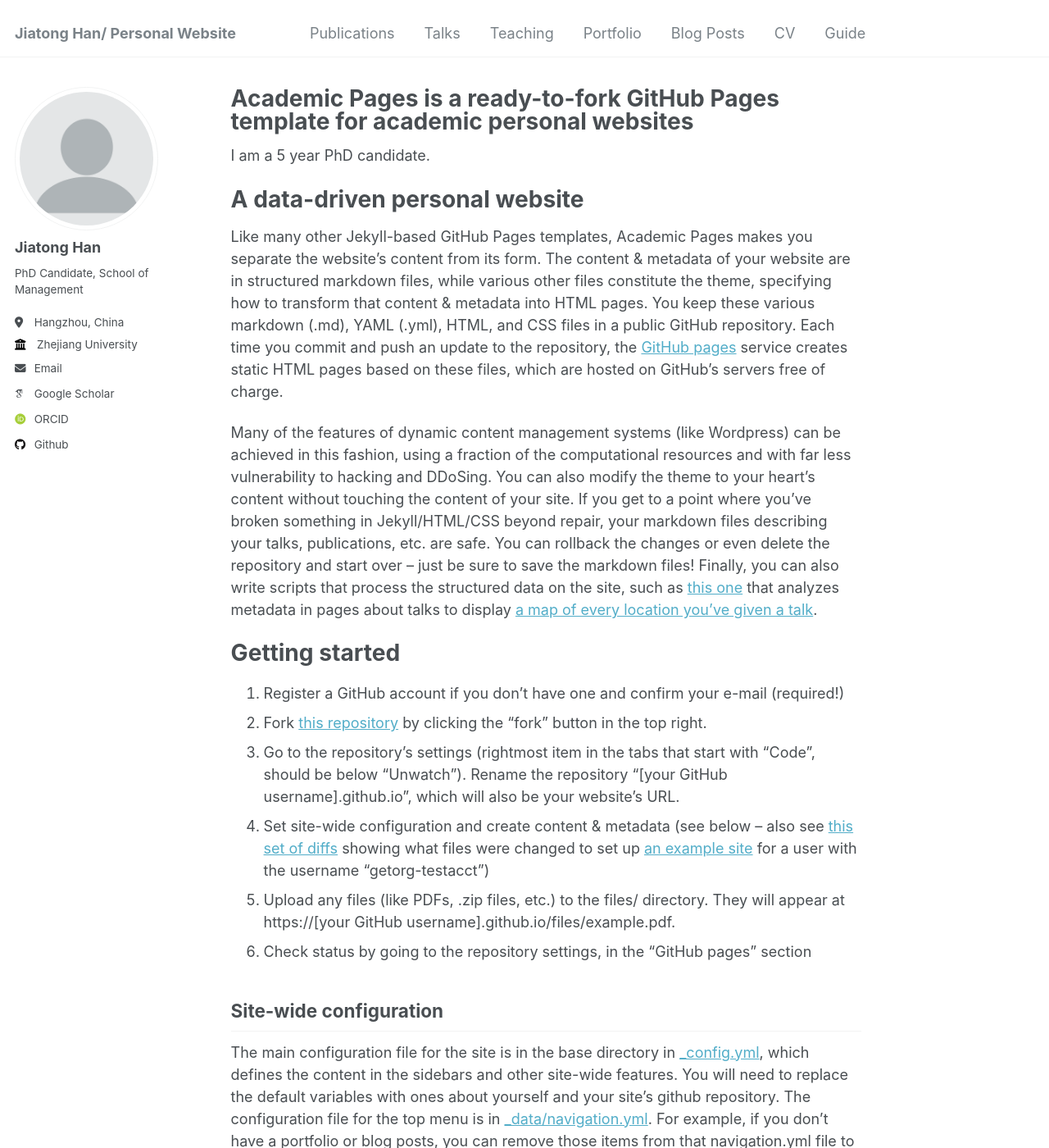
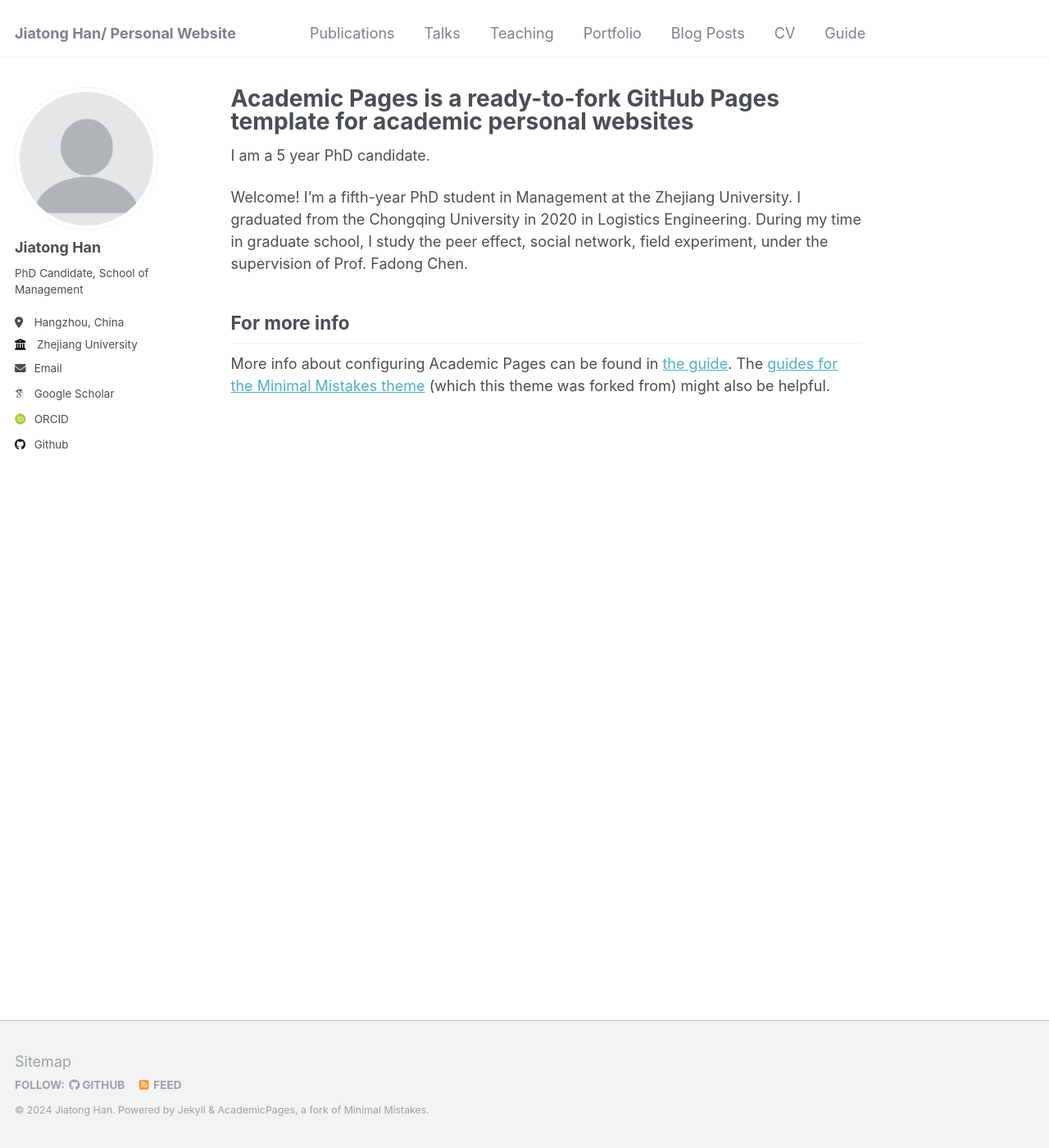
Before and after one commit to tt-08/jiatonghan, a Jekyll site: the page built from _pages/about.md, in a window 1280 px wide and 1400 px high. Shown: the whole window at 82% size. Built offline with Jekyll 4.4.1, drawn with Linux system fonts in a browser that asks for light colours; some web fonts are replaced; some of the changed text lies outside the part shown.

Commit message:
Update about.md

```diff
--- a/_pages/about.md
+++ b/_pages/about.md
@@ -9,40 +9,9 @@ redirect_from:
 
 I am a 5 year PhD candidate.
 
-A data-driven personal website
-======
-Like many other Jekyll-based GitHub Pages templates, Academic Pages makes you separate the website's content from its form. The content & metadata of your website are in structured markdown files, while various other files constitute the theme, specifying how to transform that content & metadata into HTML pages. You keep these various markdown (.md), YAML (.yml), HTML, and CSS files in a public GitHub repository. Each time you commit and push an update to the repository, the [GitHub pages](https://pages.github.com/) service creates static HTML pages based on these files, which are hosted on GitHub's servers free of charge.
+Welcome! I'm a fifth-year PhD student in Management at the Zhejiang University. I graduated from the Chongqing University in 2020 in Logistics Engineering. During my time in graduate school, I study the peer effect, social network, field experiment, under the supervision of Prof. Fadong Chen.
 
-Many of the features of dynamic content management systems (like Wordpress) can be achieved in this fashion, using a fraction of the computational resources and with far less vulnerability to hacking and DDoSing. You can also modify the theme to your heart's content without touching the content of your site. If you get to a point where you've broken something in Jekyll/HTML/CSS beyond repair, your markdown files describing your talks, publications, etc. are safe. You can rollback the changes or even delete the repository and start over -- just be sure to save the markdown files! Finally, you can also write scripts that process the structured data on the site, such as [this one](https://github.com/academicpages/academicpages.github.io/blob/master/talkmap.ipynb) that analyzes metadata in pages about talks to display [a map of every location you've given a talk](https://academicpages.github.io/talkmap.html).
 
-Getting started
-======
-1. Register a GitHub account if you don't have one and confirm your e-mail (required!)
-1. Fork [this repository](https://github.com/academicpages/academicpages.github.io) by clicking the "fork" button in the top right.
-1. Go to the repository's settings (rightmost item in the tabs that start with "Code", should be below "Unwatch"). Rename the repository "[your GitHub username].github.io", which will also be your website's URL.
-1. Set site-wide configuration and create content & metadata (see below -- also see [this set of diffs](http://archive.is/3TPas) showing what files were changed to set up [an example site](https://getorg-testacct.github.io) for a user with the username "getorg-testacct")
-1. Upload any files (like PDFs, .zip files, etc.) to the files/ directory. They will appear at https://[your GitHub username].github.io/files/example.pdf.
-1. Check status by going to the repository settings, in the "GitHub pages" section
-
-Site-wide configuration
-------
-The main configuration file for the site is in the base directory in [_config.yml](https://github.com/academicpages/academicpages.github.io/blob/master/_config.yml), which defines the content in the sidebars and other site-wide features. You will need to replace the default variables with ones about yourself and your site's github repository. The configuration file for the top menu is in [_data/navigation.yml](https://github.com/academicpages/academicpages.github.io/blob/master/_data/navigation.yml). For example, if you don't have a portfolio or blog posts, you can remove those items from that navigation.yml file to remove them from the header.
-
-Create content & metadata
-------
-For site content, there is one markdown file for each type of content, which are stored in directories like _publications, _talks, _posts, _teaching, or _pages. For example, each talk is a markdown file in the [_talks directory](https://github.com/academicpages/academicpages.github.io/tree/master/_talks). At the top of each markdown file is structured data in YAML about the talk, which the theme will parse to do lots of cool stuff. The same structured data about a talk is used to generate the list of talks on the [Talks page](https://academicpages.github.io/talks), each [individual page](https://academicpages.github.io/talks/2012-03-01-talk-1) for specific talks, the talks section for the [CV page](https://academicpages.github.io/cv), and the [map of places you've given a talk](https://academicpages.github.io/talkmap.html) (if you run this [python file](https://github.com/academicpages/academicpages.github.io/blob/master/talkmap.py) or [Jupyter notebook](https://github.com/academicpages/academicpages.github.io/blob/master/talkmap.ipynb), which creates the HTML for the map based on the contents of the _talks directory).
-
-**Markdown generator**
-
-I have also created [a set of Jupyter notebooks](https://github.com/academicpages/academicpages.github.io/tree/master/markdown_generator
-) that converts a CSV containing structured data about talks or presentations into individual markdown files that will be properly formatted for the Academic Pages template. The sample CSVs in that directory are the ones I used to create my own personal website at stuartgeiger.com. My usual workflow is that I keep a spreadsheet of my publications and talks, then run the code in these notebooks to generate the markdown files, then commit and push them to the GitHub repository.
-
-How to edit your site's GitHub repository
-------
-Many people use a git client to create files on their local computer and then push them to GitHub's servers. If you are not familiar with git, you can directly edit these configuration and markdown files directly in the github.com interface. Navigate to a file (like [this one](https://github.com/academicpages/academicpages.github.io/blob/master/_talks/2012-03-01-talk-1.md) and click the pencil icon in the top right of the content preview (to the right of the "Raw | Blame | History" buttons). You can delete a file by clicking the trashcan icon to the right of the pencil icon. You can also create new files or upload files by navigating to a directory and clicking the "Create new file" or "Upload files" buttons.
-
-Example: editing a markdown file for a talk
-![Editing a markdown file for a talk](/images/editing-talk.png)
 
 For more info
 ------
```
